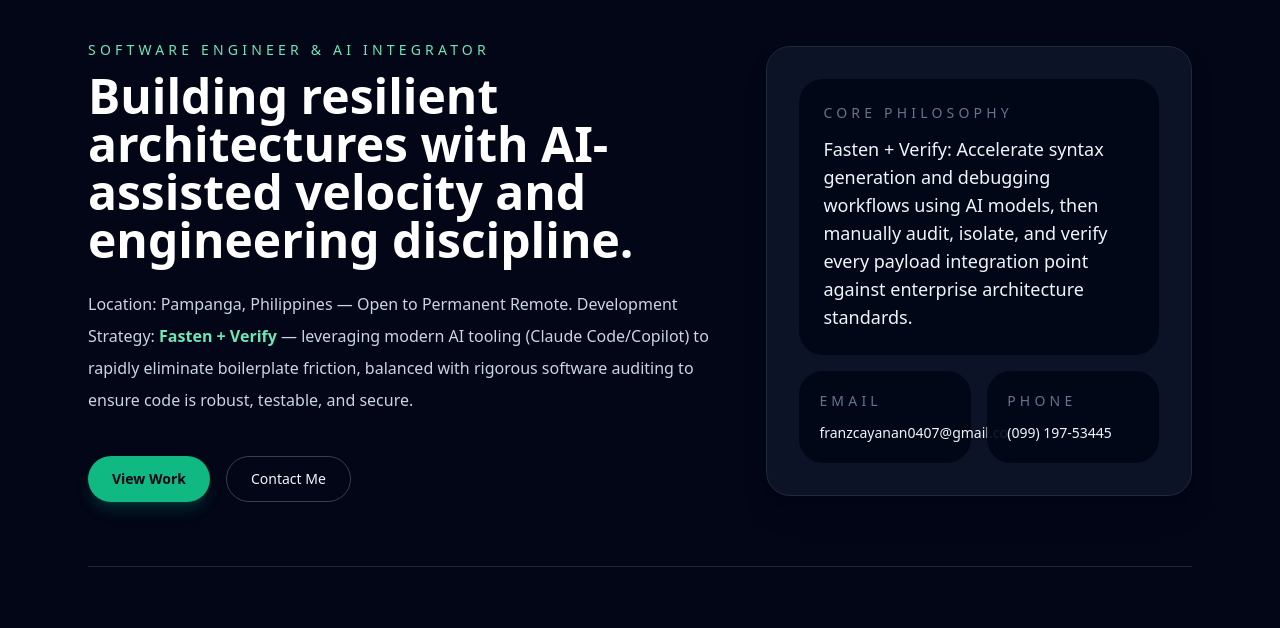
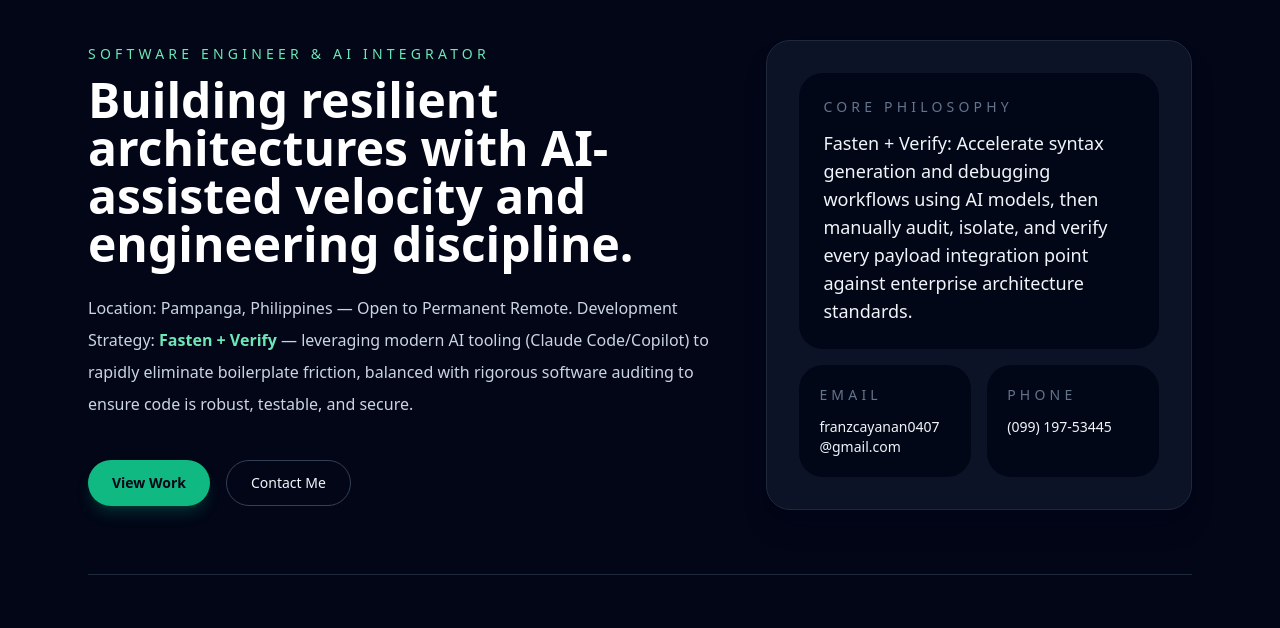
Before and after one commit to pranz-z/portfolio, a plain HTML site: page index.html in a window 1280 px wide. Shown: the part 104-732 px from the top of the page. Drawn offline with nearby package versions, Linux system fonts and the light colour scheme; a small style sheet from the web is missing.

Commit message:
Update index.html

```diff
--- a/index.html
+++ b/index.html
@@ -53,7 +53,7 @@
               <div class="grid gap-4 sm:grid-cols-2">
                 <div class="rounded-3xl bg-slate-950/90 p-5">
                   <p class="text-sm uppercase tracking-[0.3em] text-slate-500">Email</p>
-                  <p class="mt-3 text-sm text-slate-100">franzcayanan0407@gmail.com</p>
+                  <p class="mt-3 text-sm text-slate-100 break-all sm:break-words">franzcayanan0407@gmail.com</p>
                 </div>
                 <div class="rounded-3xl bg-slate-950/90 p-5">
                   <p class="text-sm uppercase tracking-[0.3em] text-slate-500">Phone</p>
```
